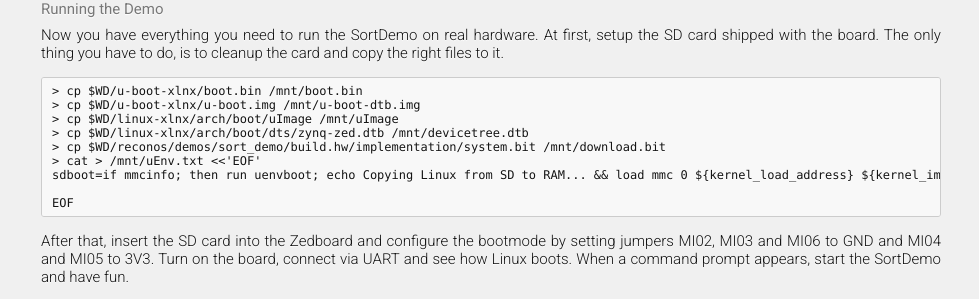
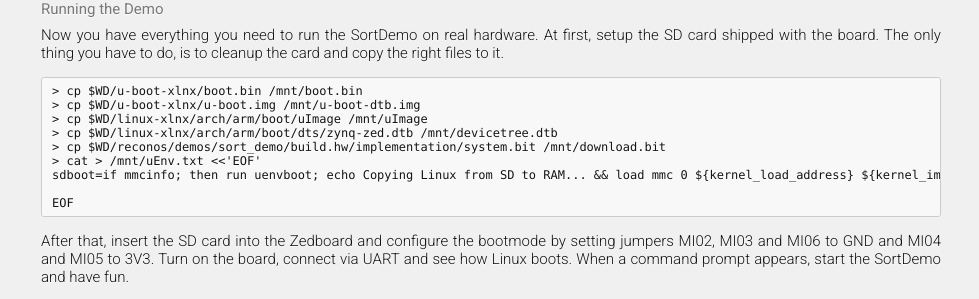
Before and after one commit to ReconOS/reconos.github.io, a Jekyll site: the page built from gettingstarted/tutorial/index.md, in a window 1280 px wide and 900 px high, scrolled down 4011 px. Shown: the part 444-743 px from the top of the window, without its empty margins (149-1128 px from the left). Built offline with Jekyll 4.4.1, drawn with Linux system fonts in a browser that asks for light colours; Markdown is read by kramdown in place of the engine named in the settings.

Commit message:
Fixed path in sd card copy

````diff
--- a/gettingstarted/tutorial/index.md
+++ b/gettingstarted/tutorial/index.md
@@ -340,8 +340,8 @@ do, is to cleanup the card and copy the right files to it.
 ```
 > cp $WD/u-boot-xlnx/boot.bin /mnt/boot.bin
 > cp $WD/u-boot-xlnx/u-boot.img /mnt/u-boot-dtb.img
-> cp $WD/linux-xlnx/arch/boot/uImage /mnt/uImage
-> cp $WD/linux-xlnx/arch/boot/dts/zynq-zed.dtb /mnt/devicetree.dtb
+> cp $WD/linux-xlnx/arch/arm/boot/uImage /mnt/uImage
+> cp $WD/linux-xlnx/arch/arm/boot/dts/zynq-zed.dtb /mnt/devicetree.dtb
 > cp $WD/reconos/demos/sort_demo/build.hw/implementation/system.bit /mnt/download.bit
 > cat > /mnt/uEnv.txt <<'EOF'
 sdboot=if mmcinfo; then run uenvboot; echo Copying Linux from SD to RAM... && load mmc 0 ${kernel_load_address} ${kernel_image} && load mmc 0 ${devicetree_load_address} ${devicetree_image} && bootm ${kernel_load_address} - ${devicetree_load_address}; fi
````
